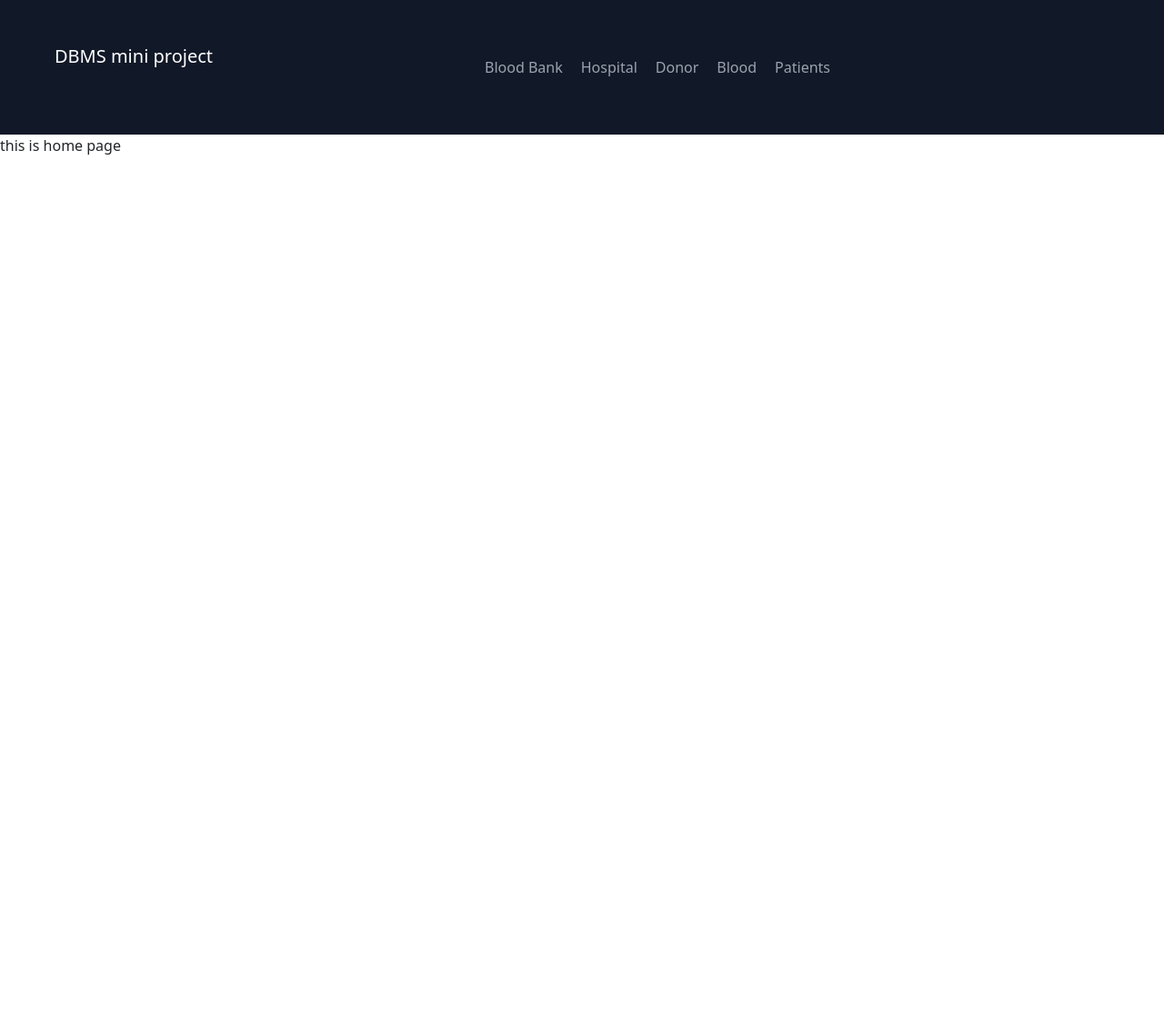
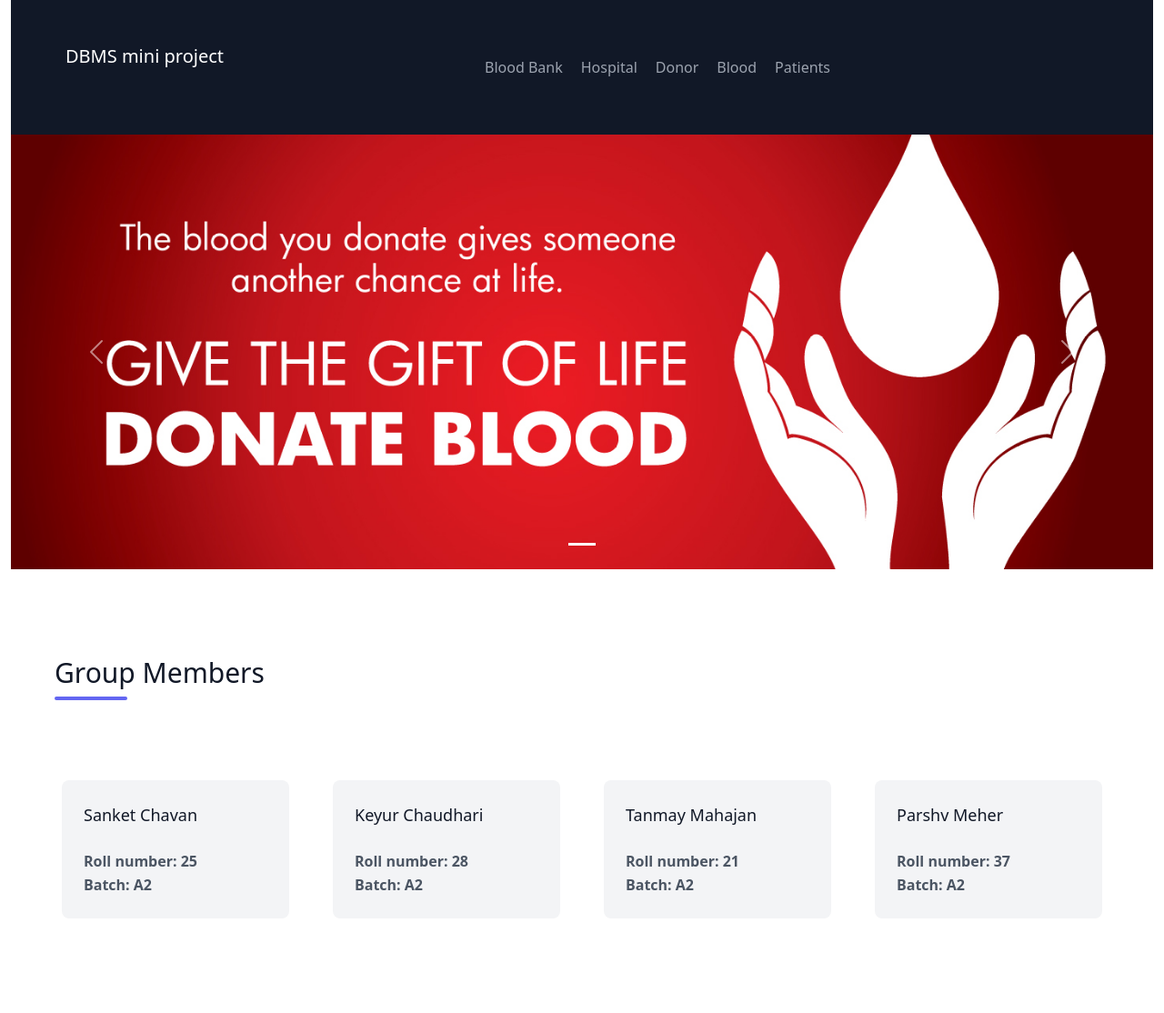
Before and after one commit to sanketchavan5595/Blood-Donation-Management-system, a Django app: page / in a window 1280 px wide. Shown: the whole page at 91% size. Before the commit the page ends 170 px from the top, so only its background shows below. Run offline with Django 3.2, Linux system fonts and the light colour scheme.

Commit message:
add some elements to the home page

```diff
--- a/templates/base.html
+++ b/templates/base.html
@@ -16,7 +16,7 @@
   </head>
   <body>
 
-
+<div class="container">
     <header class="text-gray-400 bg-gray-900 body-font">
 
         <div class="container mx-auto flex flex-wrap p-5 flex-col md:flex-row items-center">
@@ -32,7 +32,7 @@
           </nav>
         </div>
       </header>
-
+    </div>
 {% block body %}
 
 {% endblock body %}
--- a/templates/index.html
+++ b/templates/index.html
@@ -1,9 +1,72 @@
 {% extends 'base.html' %}
 
-{% block title %}
-Home
-{% endblock title %}
+{% block title %} Home {% endblock title %}
+
 
 {% block body %}
-this is home page
+
+
+<div class="container">
+    <div id="carouselExampleIndicators" class="carousel slide" data-bs-ride="carousel">
+        <div class="carousel-indicators">
+            <button type="button" data-bs-target="#carouselExampleIndicators" data-bs-slide-to="0" class="active"
+                aria-current="true" aria-label="Slide 1"></button>
+        </div>
+        <div class="carousel-inner">
+            <div class="carousel-item active">
+                <img src="static\1.jpg" class="d-block w-100" alt="..." />
+            </div>
+        </div>
+        <button class="carousel-control-prev" type="button" data-bs-target="#carouselExampleIndicators"
+            data-bs-slide="prev">
+            <span class="carousel-control-prev-icon" aria-hidden="true"></span>
+            <span class="visually-hidden">Previous</span>
+        </button>
+        <button class="carousel-control-next" type="button" data-bs-target="#carouselExampleIndicators"
+            data-bs-slide="next">
+            <span class="carousel-control-next-icon" aria-hidden="true"></span>
+            <span class="visually-hidden">Next</span>
+        </button>
+    </div>
+
+
+    <section class="text-gray-600 body-font">
+        <div class="container px-5 py-24 mx-auto">
+            <div class="flex flex-wrap w-full mb-20">
+                <div class="lg:w-1/2 w-full mb-6 lg:mb-0">
+                    <h1 class="sm:text-3xl text-2xl font-medium title-font mb-2 text-gray-900">Group Members</h1>
+                    <div class="h-1 w-20 bg-indigo-500 rounded"></div>
+                </div>
+            </div>
+            <div class="flex flex-wrap -m-4">
+                <div class="xl:w-1/4 md:w-1/2 p-4">
+                    <div class="bg-gray-100 p-6 rounded-lg">
+                        <h2 class="text-lg text-gray-900 font-medium title-font mb-4">Sanket Chavan</h2>
+                        <p class="leading-relaxed text-base"><b>Roll number: 25 <br><b>Batch: A2</b></b></p>
+                    </div>
+                </div>
+                <div class="xl:w-1/4 md:w-1/2 p-4">
+                    <div class="bg-gray-100 p-6 rounded-lg">
+                        <h2 class="text-lg text-gray-900 font-medium title-font mb-4">Keyur Chaudhari</h2>
+                        <p class="leading-relaxed text-base"><b>Roll number: 28 <br><b>Batch: A2</b></b></p>
+                    </div>
+                </div>
+                <div class="xl:w-1/4 md:w-1/2 p-4">
+                    <div class="bg-gray-100 p-6 rounded-lg">
+                        <h2 class="text-lg text-gray-900 font-medium title-font mb-4">Tanmay Mahajan</h2>
+                        <p class="leading-relaxed text-base"><b>Roll number: 21 <br><b>Batch: A2</b></b></p>
+                    </div>
+                </div>
+                <div class="xl:w-1/4 md:w-1/2 p-4">
+                    <div class="bg-gray-100 p-6 rounded-lg">
+                        <h2 class="text-lg text-gray-900 font-medium title-font mb-4">Parshv Meher</h2>
+                        <p class="leading-relaxed text-base"><b>Roll number: 37 <br><b>Batch: A2</b></b></p>
+                    </div>
+                </div>
+            </div>
+        </div>
+    </section>
+
+
+</div>
 {% endblock body %}
```
Also changed, not shown: static/1.jpg (added).
